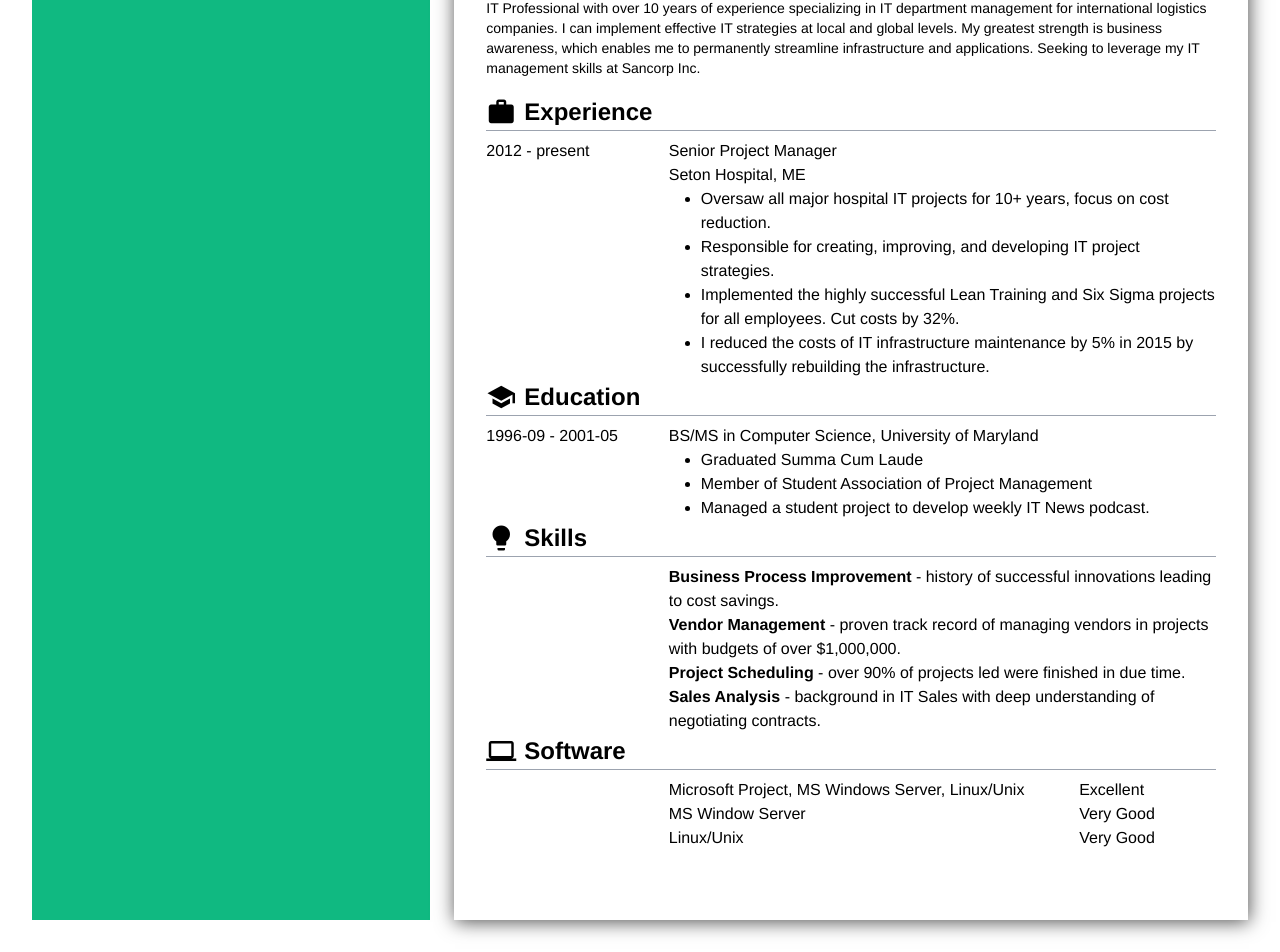
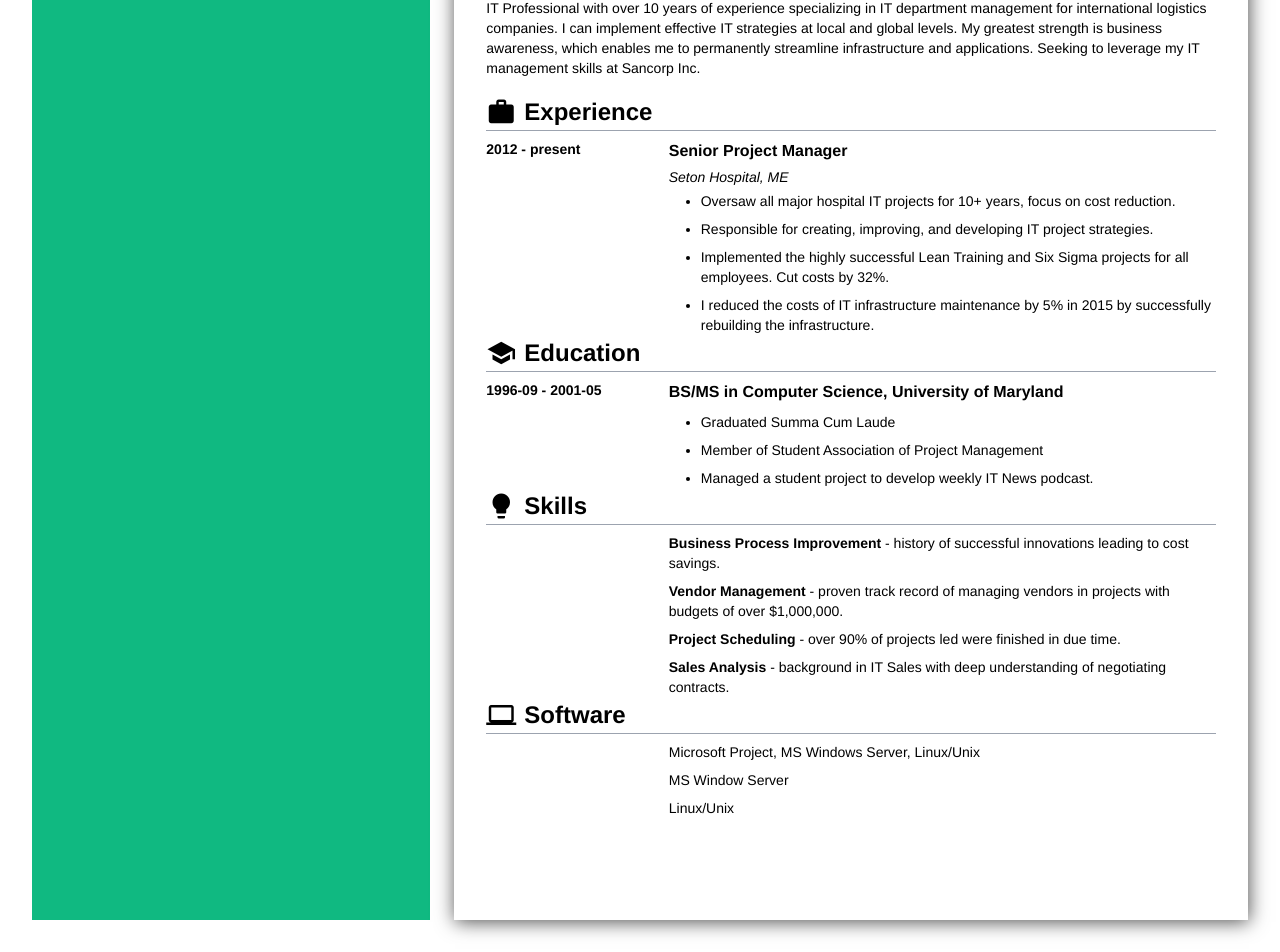
Before and after one commit to AkzechKyla/CVApplicationMaker, a React (Vite) app: page / in a window 1280 px wide. Shown: the part 234-1186 px from the top of the page. Built offline with nearby package versions, Linux system fonts and the light colour scheme.

Commit message:
Adjust font style and spaces

```diff
--- a/src/components/CVPreview/EducationInfo.tsx
+++ b/src/components/CVPreview/EducationInfo.tsx
@@ -6,10 +6,10 @@ export function EducationInfo() {
         </div>
         <hr className="border-gray-400 mb-2"/>
         <div className="flex w-full">
-            <div className="w-2/6">1996-09 - 2001-05</div>
+            <div className="w-2/6 font-bold text-sm">1996-09 - 2001-05</div>
             <div className="w-full">
-                <p>BS/MS in Computer Science, University of Maryland</p>
-                <ul className="list-disc pl-8 text-base">
+                <p className="font-bold pb-2">BS/MS in Computer Science, University of Maryland</p>
+                <ul className="list-disc pl-8 text-sm space-y-2">
                     <li>Graduated Summa Cum Laude</li>
                     <li>Member of Student Association of Project Management</li>
                     <li>Managed a student project to develop weekly IT News podcast.</li>
--- a/src/components/CVPreview/ExperienceInfo.tsx
+++ b/src/components/CVPreview/ExperienceInfo.tsx
@@ -6,11 +6,11 @@ export function ExperienceInfo() {
         </div>
         <hr className="border-gray-400 mb-2"/>
         <div className="flex w-full">
-            <div className="w-2/6">2012 - present</div>
-            <div className="w-full">
-                <p>Senior Project Manager</p>
-                <p>Seton Hospital, ME</p>
-                <ul className="list-disc pl-8 text-base">
+            <div className="w-2/6 font-bold text-sm">2012 - present</div>
+            <div className="w-full space-y-1">
+                <p className="font-bold">Senior Project Manager</p>
+                <p className="text-sm italic">Seton Hospital, ME</p>
+                <ul className="list-disc pl-8 text-sm space-y-2">
                     <li>Oversaw all major hospital IT projects for 10+ years, focus on cost reduction.</li>
                     <li>Responsible for creating, improving, and developing IT project strategies.</li>
                     <li>Implemented the highly successful Lean Training and Six Sigma projects for all employees. Cut costs by 32%.</li>
--- a/src/components/CVPreview/SkillsInfo.tsx
+++ b/src/components/CVPreview/SkillsInfo.tsx
@@ -8,7 +8,7 @@ export function SkillsInfo() {
             <hr className="border-gray-400 mb-2"/>
             <div className="flex w-full">
                 <div className="w-2/6"></div>
-                <div className="w-full text-base">
+                <div className="w-full text-sm space-y-2">
                     <p><b>Business Process Improvement</b> - history of successful innovations leading to cost savings.</p>
                     <p><b>Vendor Management</b> - proven track record of managing vendors in projects with budgets of over $1,000,000.</p>
                     <p><b>Project Scheduling</b> - over 90% of projects led were finished in due time.</p>
--- a/src/components/CVPreview/SoftwareInfo.tsx
+++ b/src/components/CVPreview/SoftwareInfo.tsx
@@ -8,19 +8,10 @@ export function SoftwareInfo() {
             <hr className="border-gray-400 mb-2"/>
             <div className="flex w-full">
                 <div className="w-2/6"></div>
-                <div className="w-full flex-row">
-                    <div className="flex text-base">
-                        <p className="w-full">Microsoft Project, MS Windows Server, Linux/Unix</p>
-                        <p className="w-2/6">Excellent</p>
-                    </div>
-                    <div className="flex text-base">
-                        <p className="w-full">MS Window Server</p>
-                        <p className="w-2/6">Very Good</p>
-                    </div>
-                    <div className="flex text-base">
-                        <p className="w-full">Linux/Unix</p>
-                        <p className="w-2/6">Very Good</p>
-                    </div>
+                <div className="w-full flex-row space-y-2 text-sm">
+                    <p className="w-full">Microsoft Project, MS Windows Server, Linux/Unix</p>
+                    <p className="w-full">MS Window Server</p>
+                    <p className="w-full">Linux/Unix</p>
                 </div>
             </div>
         </div>
```
